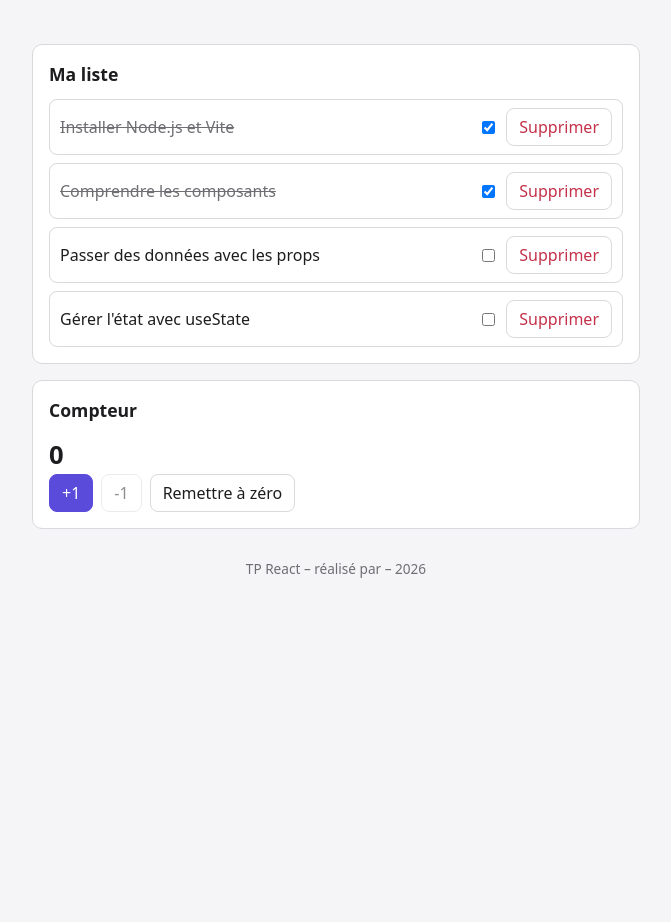
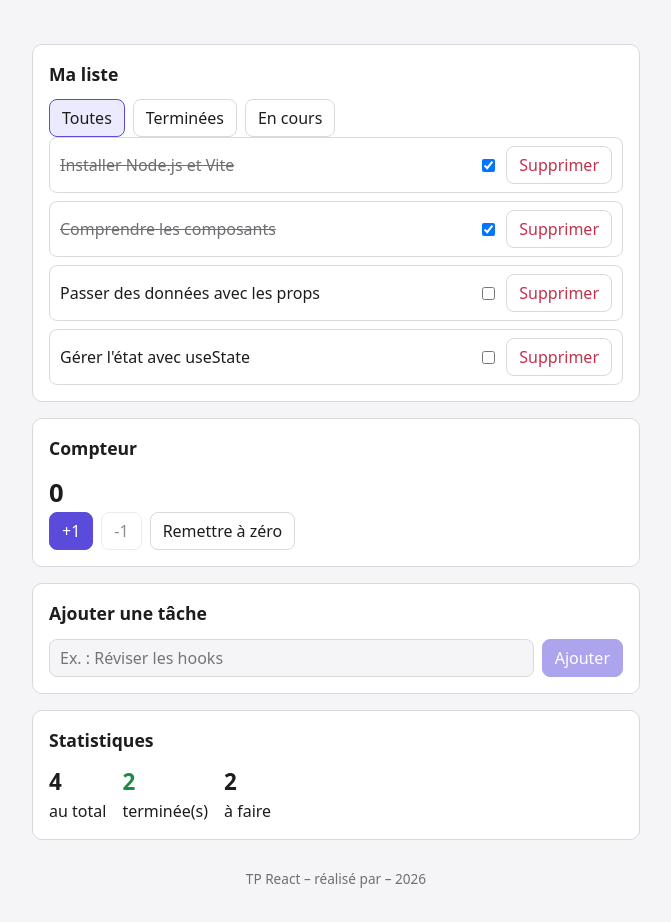
Before and after one commit to must-git/tp-react-taches, a React (Vite) app in the folder mes-taches/: page / in a window 1280 px wide. Shown: the top 922 px of the page, without its empty margins (304-975 px from the left). Before the commit the page ends 800 px from the top, so only its background shows below. Built offline with nearby package versions, Linux system fonts and the light colour scheme.

Commit message:
Étape 4 : formulaire contrôlé, filtres et statistiques

```diff
--- a/mes-taches/src/App.jsx
+++ b/mes-taches/src/App.jsx
@@ -3,6 +3,9 @@ import ListeTaches from "./components/ListeTaches.jsx";
 import Pied from "./components/Pied.jsx";
 import Carte from "./components/Carte.jsx";
 import Compteur from "./components/Compteur.jsx";
+import FormulaireAjout from "./components/FormulaireAjout.jsx";
+import Filtres from "./components/Filtres.jsx";
+import Statistiques from "./components/Statistiques.jsx";
 import { useState } from "react";
 
 const TACHES_INITIALES = [
@@ -14,6 +17,14 @@ const TACHES_INITIALES = [
 
 function App() {
   const [taches, setTaches] = useState(TACHES_INITIALES);
+  const [filtre, setFiltre] = useState("toutes");
+
+  const tachesVisibles =
+    filtre === "toutes"
+      ? taches
+      : taches.filter((tache) =>
+          filtre === "terminees" ? tache.terminee : !tache.terminee,
+        );
 
   function basculerTache(id) {
     setTaches(
@@ -27,14 +38,34 @@ function App() {
     setTaches(taches.filter((tache) => tache.id !== id));
   }
 
+  function ajouterTache(titre) {
+    const nouvelleTache = {
+      id: Date.now(),
+      titre,
+      terminee: false,
+    };
+    setTaches([...taches, nouvelleTache]);
+  }
+
   return (
     <div className="app">
       <Entete />
       <Carte titre="Ma liste">
-        <ListeTaches taches={taches} onBasculer={basculerTache} onSupprimer={supprimerTache} />
+        <Filtres filtre={filtre} onChanger={setFiltre} />
+        <ListeTaches
+          taches={tachesVisibles}
+          onBasculer={basculerTache}
+          onSupprimer={supprimerTache}
+        />
       </Carte>
       <Carte titre="Compteur">
         <Compteur />
+      </Carte>
+      <Carte titre="Ajouter une tâche">
+        <FormulaireAjout onAjouter={ajouterTache} />
+      </Carte>
+      <Carte titre="Statistiques">
+        <Statistiques taches={taches} />
       </Carte>
       <Pied />
     </div>
--- /dev/null
+++ b/mes-taches/src/components/Filtres.jsx
@@ -0,0 +1,18 @@
+
+function Filtres({ filtre, onChanger }) {
+    return (
+        <div className="filtres">
+            <button className={filtre === 'toutes' ? 'actif' : ''} onClick={() => onChanger('toutes')}>
+                Toutes
+            </button>
+            <button className={filtre === 'terminees' ? 'actif' : ''} onClick={() => onChanger('terminees')}>
+                Terminées
+            </button>
+            <button className={filtre === 'en-cours' ? 'actif' : ''} onClick={() => onChanger('en-cours')}>
+                En cours
+            </button>
+        </div>
+    );
+}
+
+export default Filtres;
--- /dev/null
+++ b/mes-taches/src/components/FormulaireAjout.jsx
@@ -0,0 +1,31 @@
+import { useState } from 'react'
+
+function FormulaireAjout({ onAjouter }) {
+  const [titre, setTitre] = useState('')
+
+  function gererSoumission(event) {
+    event.preventDefault()
+    const titreNettoye = titre.trim()
+    if (titreNettoye === '') {
+      return
+    }
+    onAjouter(titreNettoye)
+    setTitre('')
+  }
+
+  return (
+    <form className="formulaire" onSubmit={gererSoumission}>
+      <input
+        type="text"
+        value={titre}
+        onChange={(event) => setTitre(event.target.value)}
+        placeholder="Ex. : Réviser les hooks"
+      />
+      <button type="submit" className="principal" disabled={titre.trim() === ''}>
+        Ajouter
+      </button>
+    </form>
+  )
+}
+
+export default FormulaireAjout
--- /dev/null
+++ b/mes-taches/src/components/Statistiques.jsx
@@ -0,0 +1,20 @@
+function Statistiques({ taches }) {
+  const total = taches.length;
+  const terminees = taches.filter((tache) => tache.terminee).length;
+  const restantes = total - terminees;
+  return (
+    <div className="stats">
+      <div>
+        <strong>{total}</strong> au total
+      </div>
+      <div className="terminees">
+        <strong>{terminees}</strong> terminée(s)
+      </div>
+      <div>
+        <strong>{restantes}</strong> à faire
+      </div>
+    </div>
+  );
+}
+
+export default Statistiques;
```
